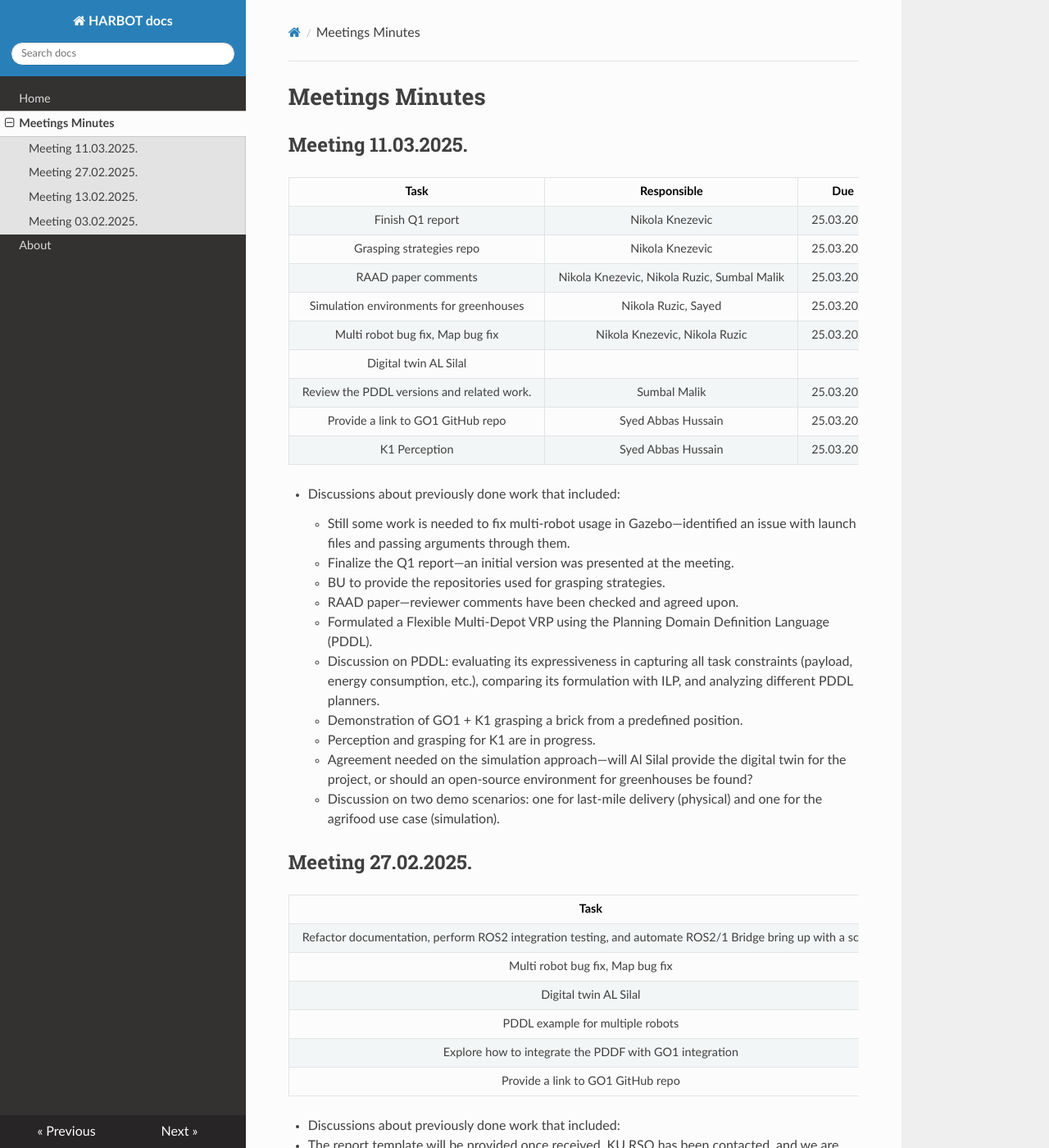
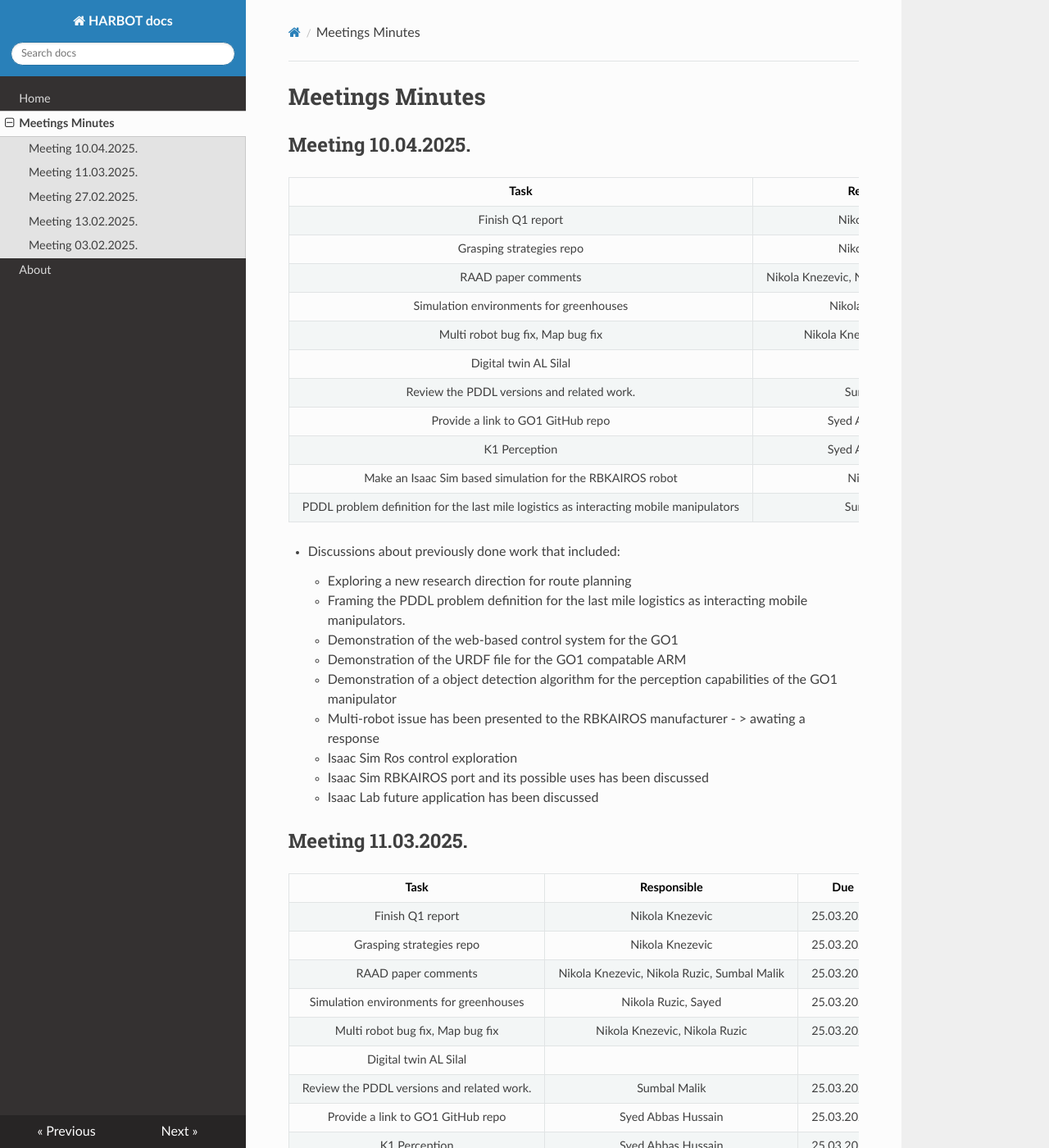
Before and after one commit to etfrobotics/HARBOT, an MkDocs documentation site: the page built from docs/logs.md, in a window 1280 px wide and 1400 px high. Shown: the whole window at 82% size. Built offline with MkDocs 1.6.1, drawn with Linux system fonts in a browser that asks for light colours; nearby versions of some CDN libraries.

Commit message:
Update logs.md

```diff
--- a/docs/logs.md
+++ b/docs/logs.md
@@ -1,4 +1,35 @@
 # Meetings Minutes
+## Meeting 10.04.2025.
+
+|                                                     Task                                                     |             Responsible             |     Due     |    Status     |
+| :----------------------------------------------------------------------------------------------------------: | :---------------------------------: | :---------: | :-----------: |
+|                                         Finish Q1 report                                                     |            Nikola Knezevic          | 24.04.2025. | ✅ DONE |
+|                                         Grasping strategies repo                                             |            Nikola Knezevic          | 24.04.2025. | ✅ DONE |
+|                                         RAAD paper comments                                                  |  Nikola Knezevic, Nikola Ruzic, Sumbal Malik       | 25.03.2025. | ✅ DONE|
+|                                         Simulation environments for greenhouses                              |            Nikola Ruzic, Sayed          | 24.04.2025. | ⚠️ TO BE DONE |
+|                                       Multi robot bug fix, Map bug fix                                       |    Nikola Knezevic, Nikola Ruzic    | 24.04.2025. | ⚠️ TO BE DONE |
+|                                            Digital twin AL Silal                                             |                                     |             | ⚠️ TO BE DONE |
+|                                       Review the PDDL versions and related work.                            |            Sumbal Malik             | 24.04.2025. | ✅ DONE |
+|                                         Provide a link to GO1 GitHub repo                                    |         Syed Abbas Hussain          | 24.04.2025. | ✅ DONE |
+|                                         K1 Perception                                                        |         Syed Abbas Hussain          | 24.04.2025. | ⚠️ TO BE DONE |
+|                         Make an Isaac Sim based simulation for the RBKAIROS robot                             |         Nikola Ruzic               | 24.04.2025. | ⚠️ TO BE DONE |
+|                   PDDL problem definition for the last mile logistics as interacting mobile manipulators      |         Sumbal Malik          | 24.04.2025. | ⚠️ TO BE DONE |
+
+
+- Discussions about previously done work that included:
+
+
+	- Exploring a new research direction for route planning
+	- Framing the PDDL problem definition for the last mile logistics as interacting mobile manipulators.
+	- Demonstration of the web-based control system for the GO1
+	- Demonstration of the URDF file for the GO1 compatable ARM
+	- Demonstration of a object detection algorithm for the perception capabilities of the GO1 manipulator
+	- Multi-robot issue has been presented to the RBKAIROS manufacturer - > awating a response
+	- Isaac Sim Ros control exploration
+	- Isaac Sim RBKAIROS port and its possible uses has been discussed
+	- Isaac Lab future application has been discussed
+
+
 ## Meeting 11.03.2025.
 
 |                                                     Task                                                     |             Responsible             |     Due     |    Status     |
```
